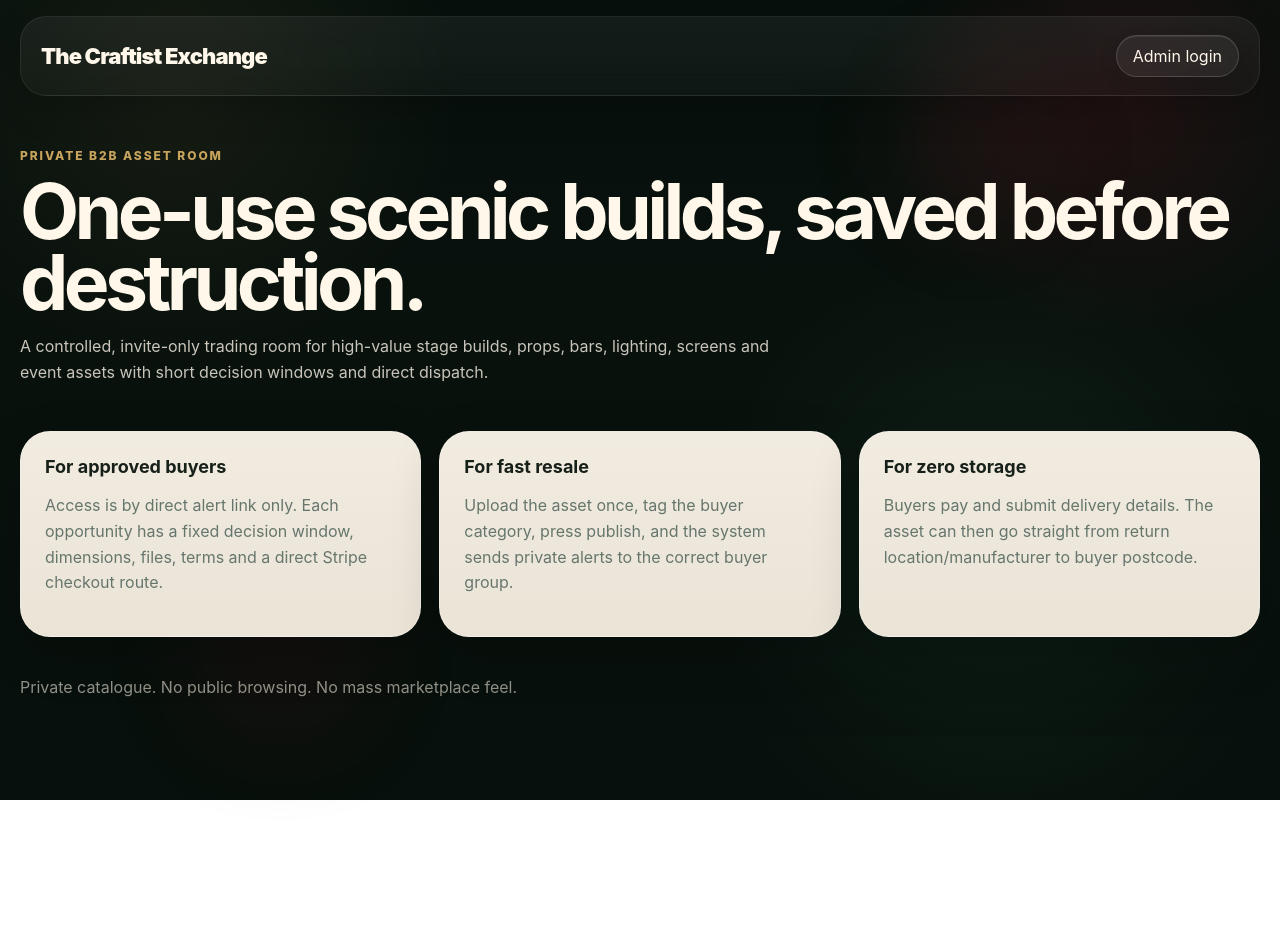
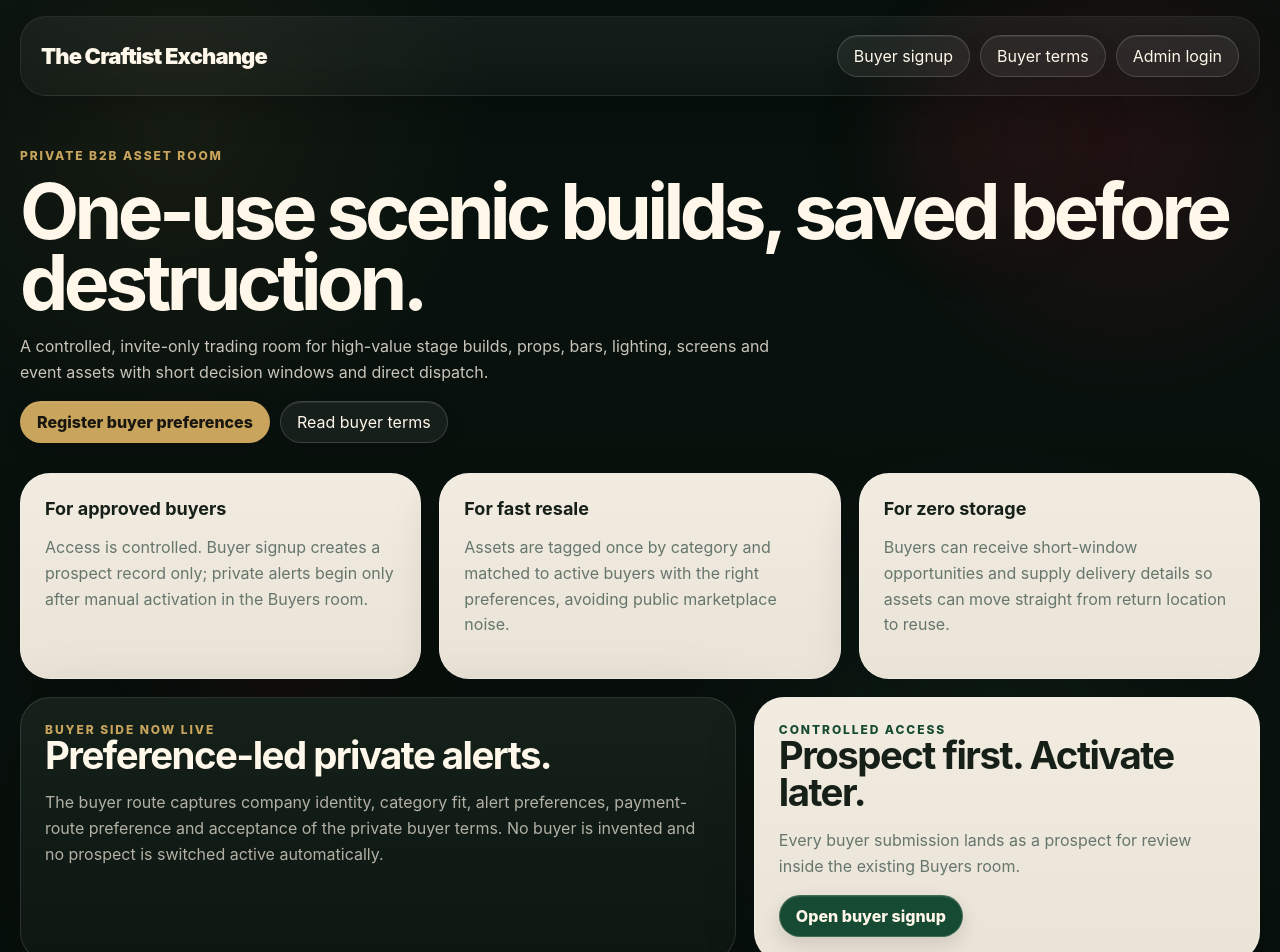
Before and after one commit to otoslifeproject-cell/craftist-asset-exchange, a Next.js app: page / in a window 1280 px wide. Shown: the top 952 px of the page. Before the commit the page ends 800 px from the top, so only its background shows below. Built offline with nearby package versions, Linux system fonts and the light colour scheme.

Commit message:
Update homepage with buyer entry route

```diff
--- a/app/page.tsx
+++ b/app/page.tsx
@@ -7,30 +7,55 @@
         <nav className="nav">
           <div className="brand">The Craftist Exchange</div>
           <div className="navlinks">
+            <Link href="/buyer-signup">Buyer signup</Link>
+            <Link href="/buyer-terms">Buyer terms</Link>
             <Link href="/login">Admin login</Link>
           </div>
         </nav>
+
         <section className="hero">
           <div className="kicker">Private B2B asset room</div>
           <h1>One-use scenic builds, saved before destruction.</h1>
           <p style={{ maxWidth: 760 }}>
             A controlled, invite-only trading room for high-value stage builds, props, bars, lighting, screens and event assets with short decision windows and direct dispatch.
           </p>
+          <div className="workflow-actions hero-actions">
+            <Link className="button gold" href="/buyer-signup">Register buyer preferences</Link>
+            <Link className="button" href="/buyer-terms">Read buyer terms</Link>
+          </div>
         </section>
+
         <section className="grid">
           <div className="card span-4">
             <h3>For approved buyers</h3>
-            <p>Access is by direct alert link only. Each opportunity has a fixed decision window, dimensions, files, terms and a direct Stripe checkout route.</p>
+            <p>Access is controlled. Buyer signup creates a prospect record only; private alerts begin only after manual activation in the Buyers room.</p>
           </div>
           <div className="card span-4">
             <h3>For fast resale</h3>
-            <p>Upload the asset once, tag the buyer category, press publish, and the system sends private alerts to the correct buyer group.</p>
+            <p>Assets are tagged once by category and matched to active buyers with the right preferences, avoiding public marketplace noise.</p>
           </div>
           <div className="card span-4">
             <h3>For zero storage</h3>
-            <p>Buyers pay and submit delivery details. The asset can then go straight from return location/manufacturer to buyer postcode.</p>
+            <p>Buyers can receive short-window opportunities and supply delivery details so assets can move straight from return location to reuse.</p>
           </div>
         </section>
+
+        <section className="grid" style={{ marginTop: 18 }}>
+          <div className="card dark span-7">
+            <div className="kicker">Buyer side now live</div>
+            <h2>Preference-led private alerts.</h2>
+            <p>
+              The buyer route captures company identity, category fit, alert preferences, payment-route preference and acceptance of the private buyer terms. No buyer is invented and no prospect is switched active automatically.
+            </p>
+          </div>
+          <div className="card span-5">
+            <div className="kicker" style={{ color: '#174a32' }}>Controlled access</div>
+            <h2>Prospect first. Activate later.</h2>
+            <p>Every buyer submission lands as a prospect for review inside the existing Buyers room.</p>
+            <Link className="button green" href="/buyer-signup">Open buyer signup</Link>
+          </div>
+        </section>
+
         <footer className="footer">Private catalogue. No public browsing. No mass marketplace feel.</footer>
       </div>
     </main>
```
